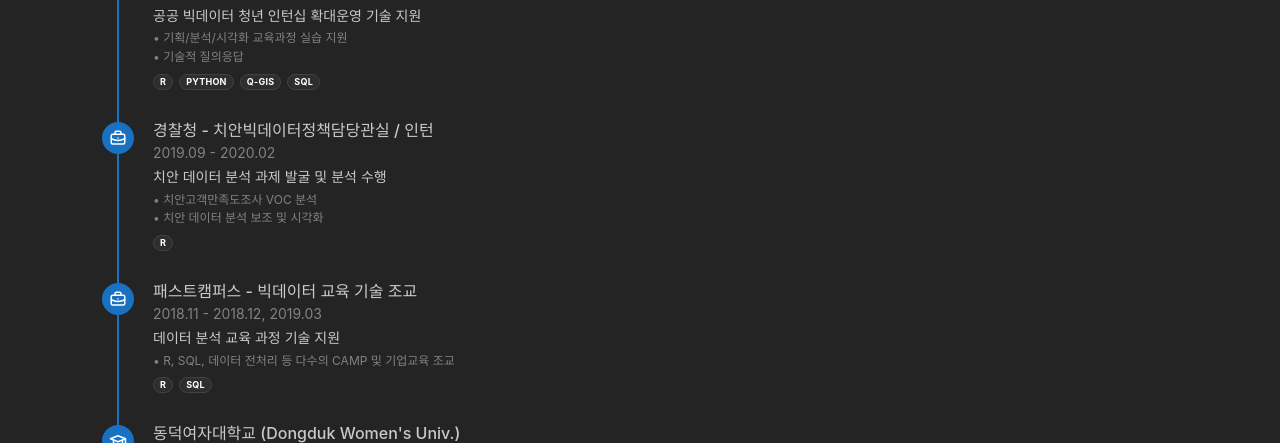
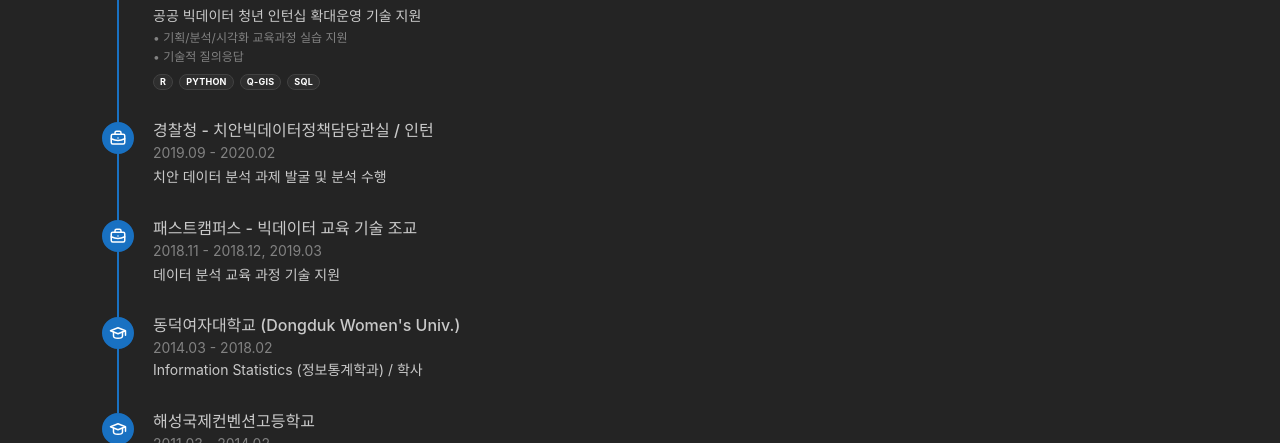
Before and after one commit to jisxo/jisxo-portfolio, a Next.js app: page / in a window 1280 px wide. Shown: the part 3760-4203 px from the top of the page. Built offline with nearby package versions, Linux system fonts and the light colour scheme; no server answers.

Commit message:
Refine: Simplify pre-2020 experience entries

```diff
--- a/src/data/resume/experience.ts
+++ b/src/data/resume/experience.ts
@@ -37,21 +37,12 @@ export const experienceData: Experience[] = [
         company: '경찰청',
         role: '치안빅데이터정책담당관실 / 인턴',
         period: '2019.09 - 2020.02',
-        summary: '치안 데이터 분석 과제 발굴 및 분석 수행',
-        bullets: [
-            '치안고객만족도조사 VOC 분석',
-            '치안 데이터 분석 보조 및 시각화'
-        ],
-        skills: ['R']
+        summary: '치안 데이터 분석 과제 발굴 및 분석 수행'
     },
     {
         company: '패스트캠퍼스',
         role: '빅데이터 교육 기술 조교',
         period: '2018.11 - 2018.12, 2019.03',
-        summary: '데이터 분석 교육 과정 기술 지원',
-        bullets: [
-            'R, SQL, 데이터 전처리 등 다수의 CAMP 및 기업교육 조교'
-        ],
-        skills: ['R', 'SQL']
+        summary: '데이터 분석 교육 과정 기술 지원'
     }
 ];
```
